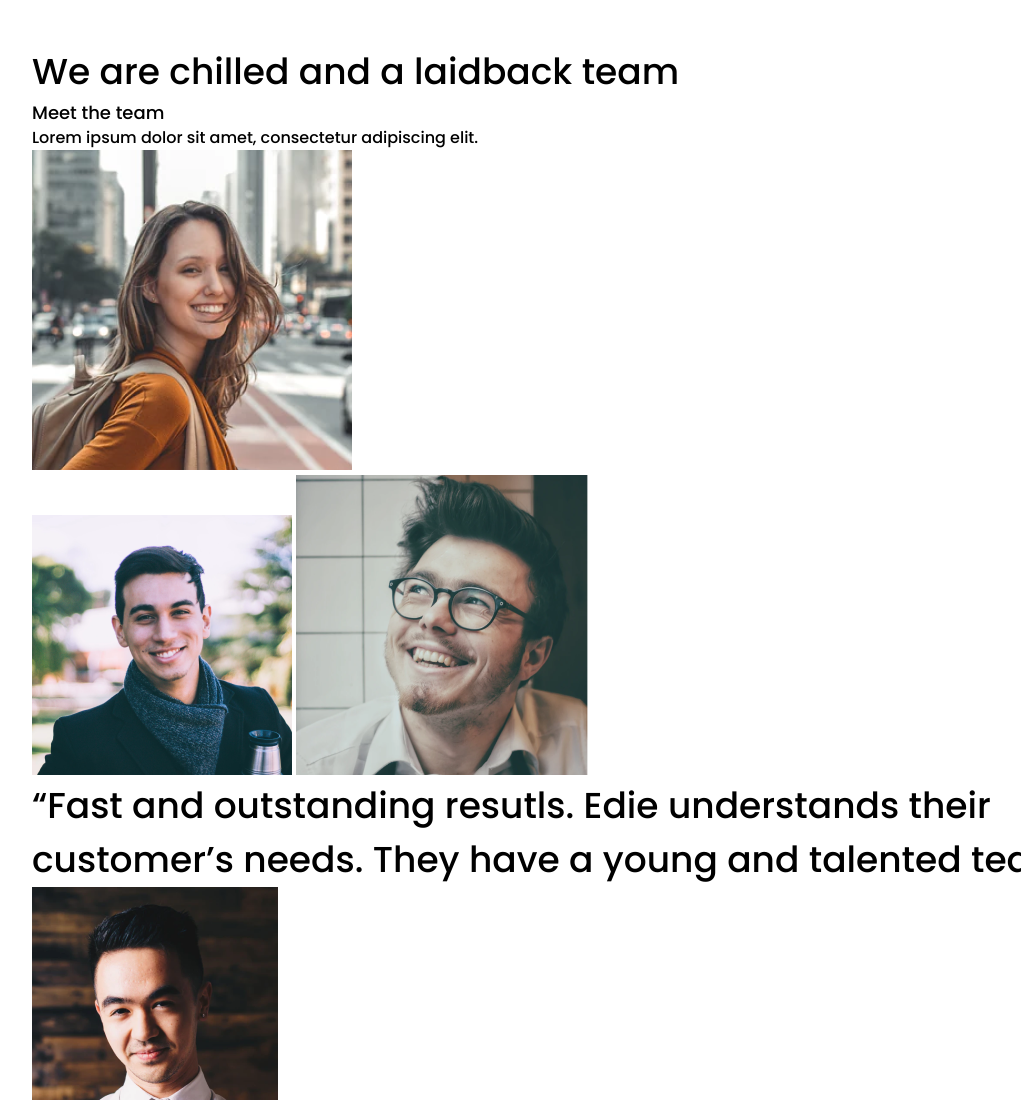
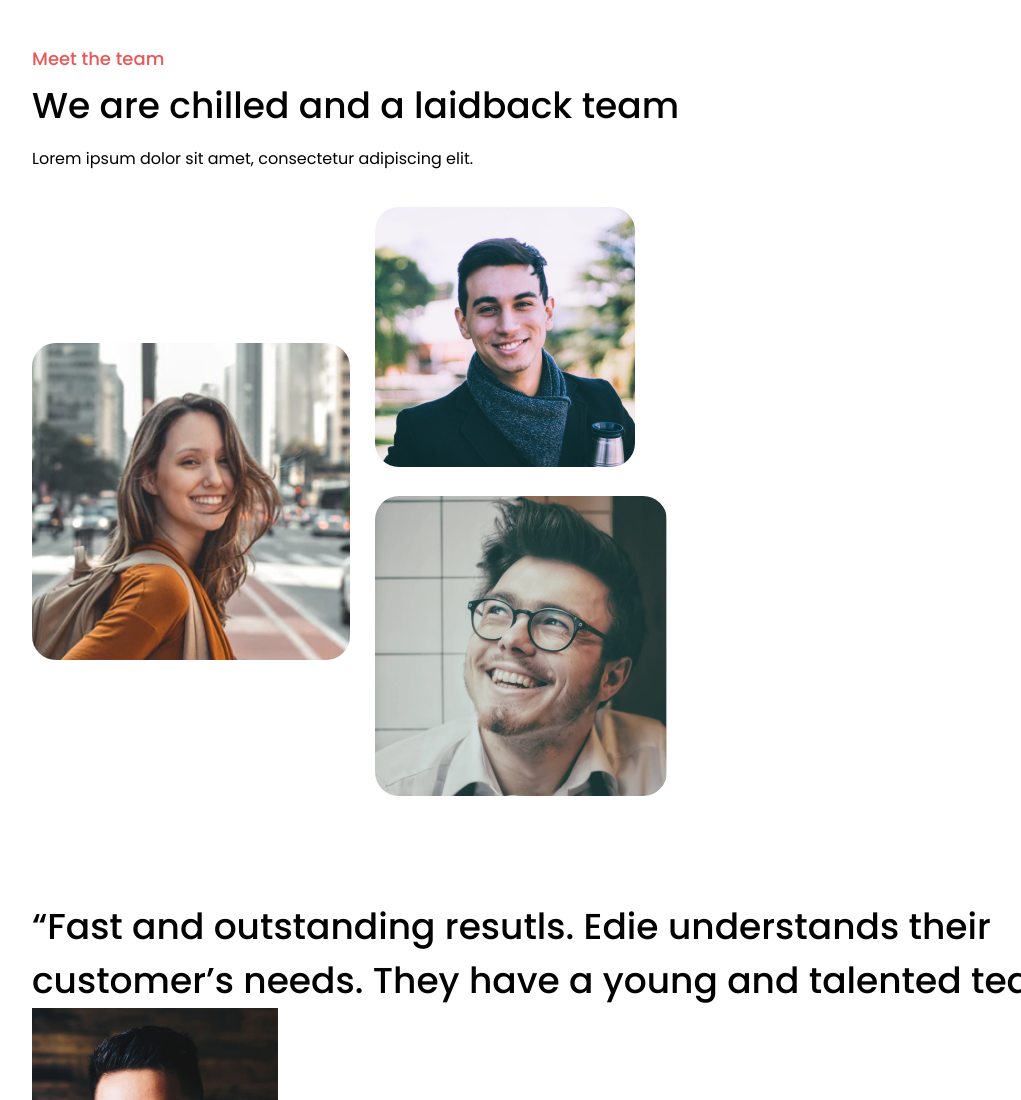
Before and after one commit to Cyber-Kira/edie-homepage, a website: page index.html in a window 1280 px wide. Shown: the part 7420-8520 px from the top of the page, without its empty margins (63-1084 px from the left). Drawn offline with Linux system fonts and the light colour scheme.

Commit message:
feat: update styles

```diff
--- a/index.html
+++ b/index.html
@@ -166,11 +166,15 @@
           </p>
           <div class="team__gallery layout-2-col">
             <div>
-              <img src="src/img/team/person3.png" alt="" />
+              <img class="team__image" src="src/img/team/person3.png" alt="" />
             </div>
             <div>
-              <img src="src/img/team/person1.png" alt="" />
-              <img src="src/img/team/person2.png" alt="" />
+              <img
+                class="team__image width-88"
+                src="src/img/team/person1.png"
+                alt=""
+              />
+              <img class="team__image" src="src/img/team/person2.png" alt="" />
             </div>
           </div>
         </div>
--- a/src/sass/main.scss
+++ b/src/sass/main.scss
@@ -25,7 +25,8 @@
   'layout/header',
   'layout/hero',
   'layout/services',
-  'layout/articles';
+  'layout/articles',
+  'layout/team';
 
 // 5. Components
 @import
```
Also changed, not shown: src/sass/style.css, 1 other file.
